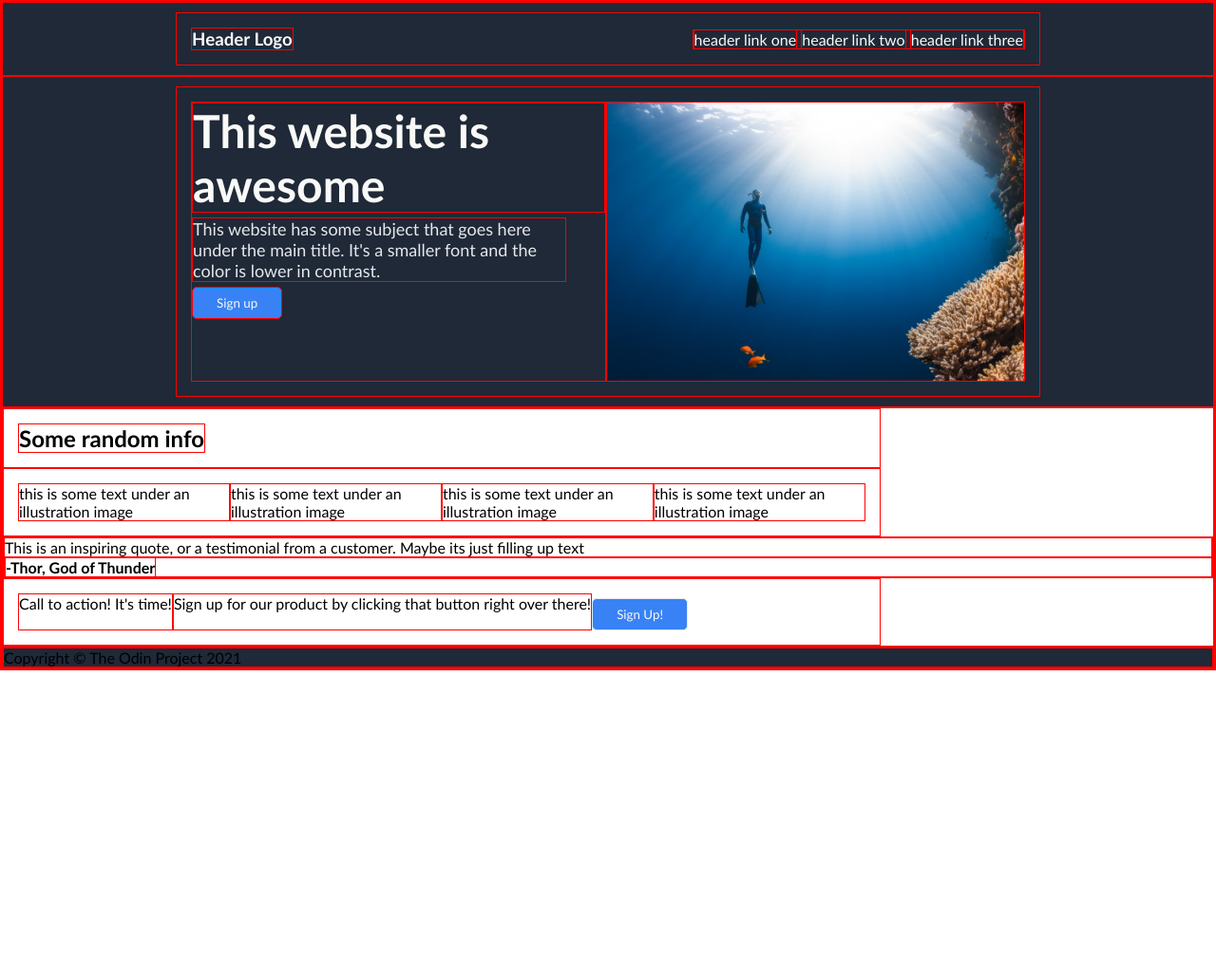
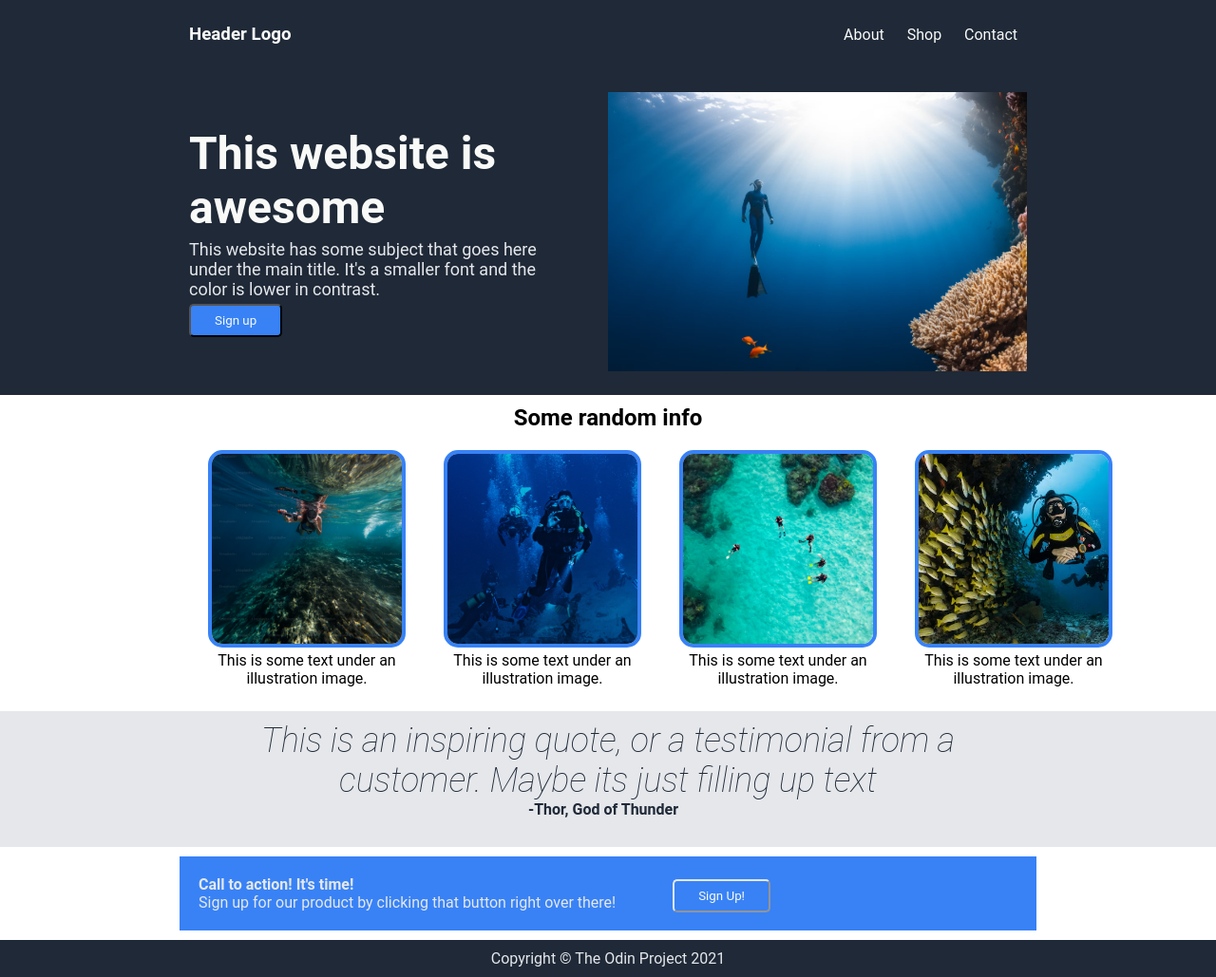
Before and after one commit to milt-francisco/practiceSite, a plain HTML site: page index.html in a window 1280 px wide. Shown: the whole page at 95% size. Before the commit the page ends 800 px from the top, so only its background shows below. Drawn offline with Linux system fonts and the light colour scheme.

Commit message:
Added pictures and working on formatting

```diff
--- a/index.html
+++ b/index.html
@@ -13,9 +13,9 @@
     <div class="header">
       <h3>Header Logo</h3>
       <div>
-        <a>header link one</a>
-        <a>header link two</a>
-        <a>header link three</a>
+        <a>About</a>
+        <a>Shop</a>
+        <a>Contact</a>
       </div>
     </div>
   </header>
@@ -27,37 +27,46 @@
           the color is lower in contrast.</p>
         <button>Sign up</button>
       </div>
-      <img src="./images/swim.jpg">
+      <img id= "main"src="./images/swim.jpg">
     </div>
   </section>
-  <section>
-    <div class="container">
+  <section class="title white">
+    <div>
       <h2>Some random info</h2>
     </div>
-    <div class="container">
-      <div>
-        this is some text under an illustration image
+    <div class="container content-info">
+    <div class="">
+      <img class="" src="images/barrierReef.jpg">
+      <p>This is some text under an illustration image.</p>
     </div>
     <div>
-        this is some text under an illustration image
+      <img class="" src="images/groupDive.jpg">
+      <p>This is some text under an illustration image.</p>
     </div>
     <div>
-        this is some text under an illustration image
+      <img class="" src="images/scubaGroup.jpg">
+      <p>This is some text under an illustration image.</p>
     </div>
     <div>
-        this is some text under an illustration image
+      <img class="" src="images/yellowFish.jpg">
+      <p>This is some text under an illustration image.</p>
     </div>
+  </section>
+  <section class="title gray">
+    <div class="container quote">
+      <p>This is an inspiring quote, or a testimonial from a customer. Maybe its just filling up text</p>
+      <b>-Thor, God of Thunder</b>
     </div>
-    <div class="graybox">
-      <p>This is an inspiring quote, or a testimonial from a customer. Maybe its just filling up text</p>
-      <p><strong>-Thor, God of Thunder</strong></p>
+  </section>
+  <section class="title white">
+    <div class="container action">
+      <div class="action">
+        <p><strong>Call to action! It's time!</strong></p>
+        <p>Sign up for our product by clicking that button right over there!</p>
       </div>
-    <div class="container">
-      <p>Call to action! It's time!</p>
-      <p>Sign up for our product by clicking that button right over there!</p>
       <button id="bottom">Sign Up!</button>
     </div>
-  </section>
+  </section class="title">
   <footer>
     <p>Copyright © The Odin Project 2021</p>
   </footer>
--- a/style.css
+++ b/style.css
@@ -1,9 +1,13 @@
 * {
-  border: 1px solid red;
+  /* border: 1px solid red; */
   margin: 0;
   padding: 0;
-  font-family:'Gill Sans', 'Gill Sans MT', Calibri, 'Trebuchet MS', sans-serif
+  font-family: 'Roboto', arial;
 }
+body {
+  text-align: center;
+}
+/* Navbar */
 header {
   display: flex;
   justify-content: center;
@@ -19,7 +23,11 @@ header {
   justify-content: space-between;
   align-items: center;
 }
-img {
+a {
+  padding: 10px;
+}
+/* Title and picture */
+#main {
   width: 50%;
 }
 .title {
@@ -36,12 +44,14 @@ img {
   padding: 15px;
   display: flex;
   flex-flow: row;
+  align-items: center;
 }
 .innerTitle {
   justify-content: flex-start;
-  flex-wrap: wrap;
+  flex-wrap: no-wrap;
   flex-direction: column;
   padding: 0px;
+  text-align: left;
 }
 
 h1 {
@@ -56,8 +66,49 @@ h1 {
   width: 90%;
 }
 
-
-
+/* Picture section */
+.white {
+  background-color: white;
+  flex-direction: column;
+  justify-content: center;
+  align-items: center;
+}
+.row {
+  width: 170px;
+}
+.content-info img {
+  width: 200px;
+  height: 200px;
+  object-fit: cover;
+  border: 4px solid #3882F6;
+  border-radius: 15px;
+  margin: 5px 20px 0px 20px;
+}
+/* Quote section */
+.gray {
+  background-color: #e5e7eb;
+  color: #1f2937
+}
+.quote {
+  display: flex;
+  flex-direction: column;
+  background-color: #E5E7EB;
+  padding: 0 200px;
+}
+.quote b {
+  padding-bottom: 20px;
+  padding-right: 10px;
+  font-family: 'Roboto', arial;
+  text-align: right;
+}
+.quote p {
+  font-size: 36px;
+  color: #1F2937;
+  font-style: italic;
+  font-weight: lighter;
+  font-family: 'Roboto', arial;
+}
+/* blue box */
 #bottom {
   border-color:#e5e7eb;
 }
@@ -68,13 +119,22 @@ button {
   border-radius: 5px;
   margin-top: 5px;
 }
+
 .action {
   background-color:#3882f6;
+  color:#e5e7eb;
+  text-align: left;
+  padding: 10px;
+  gap: 50px;
+  justify-content: flex-start;
+  flex-direction: row;
 }
 
 footer {
+  align-items: center;
   background-color: #1f2937;
-  margin:auto;
+  color:#e5e7eb;
+  padding: 10px;
 }
 body {
   width:auto;
```
Also changed, not shown: images/barrierReef.jpg (added), images/groupDive.jpg (added), images/scubaGroup.jpg (added), images/yellowFish.jpg (added). Lines whose indentation alone changed are shown as unchanged.
